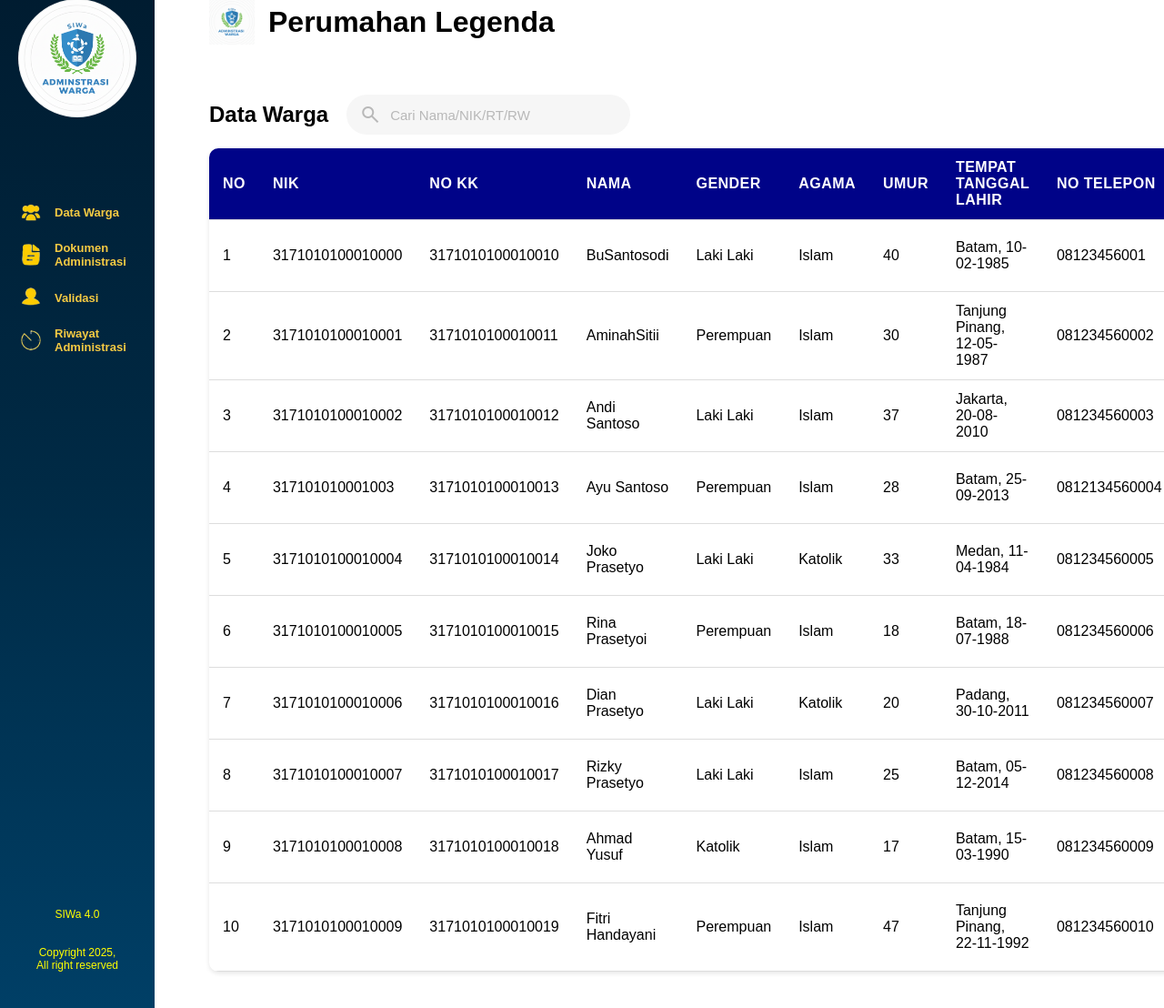
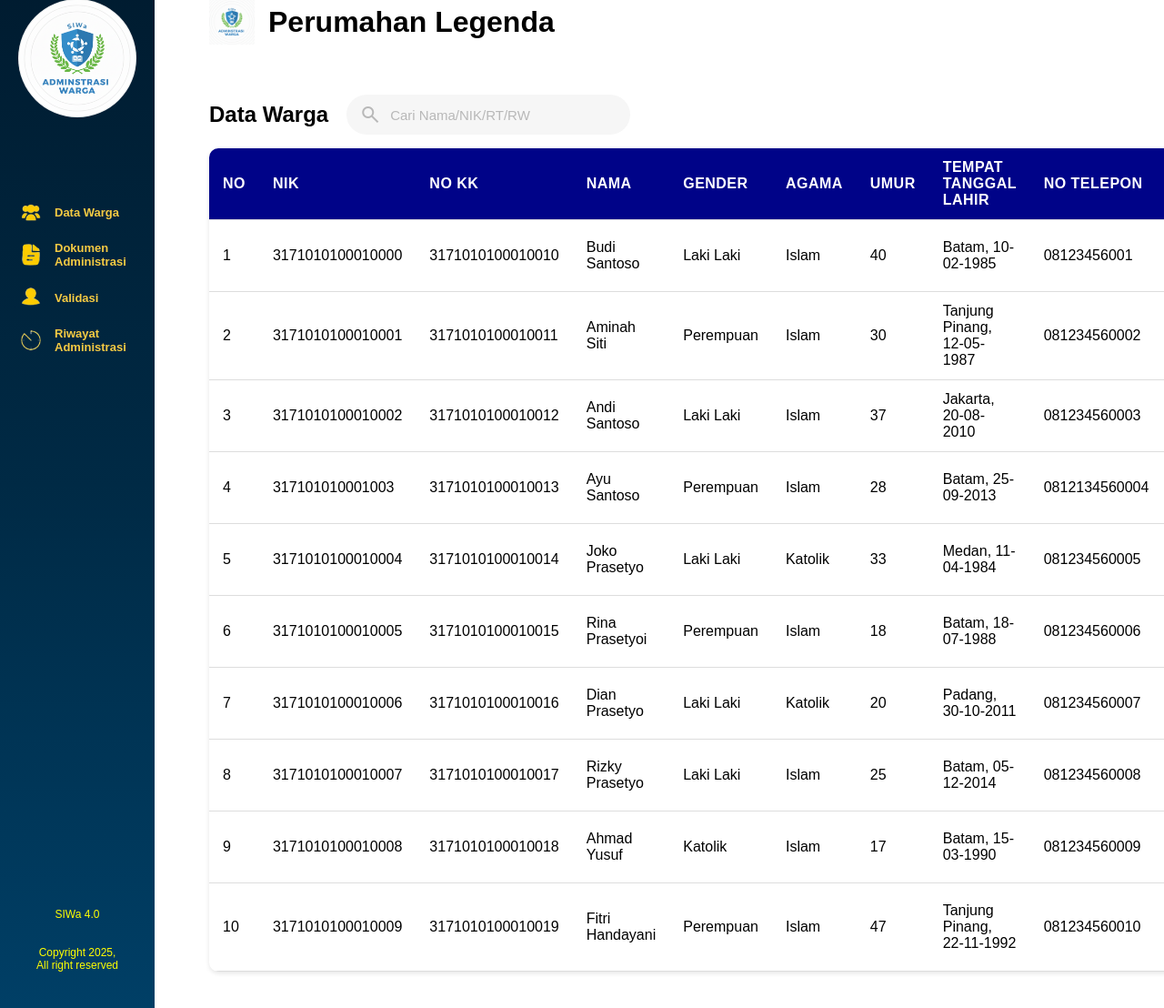
Before and after one commit to naufal7722/PBL-01, a Python web app: template template/tes.html in a window 1280 px wide; the page is wider, and only the part inside the window is pictured. Shown: the part 41-1149 px from the top of that part at 91% size. Run offline with Jinja, Linux system fonts and the light colour scheme; the template is opened without the code that fills it, so the values that code supplies are empty.

Commit message:
Update tes.html

```diff
--- a/template/tes.html
+++ b/template/tes.html
@@ -93,7 +93,7 @@
         <td>1</td>
         <td>3171010100010000</td>
         <td>3171010100010010</td>
-        <td>BuSantosodi</td>
+        <td>Budi Santoso</td>
         <td>Laki Laki</td>
         <td>Islam</td>
         <td>40</td>
@@ -107,7 +107,7 @@
         <td>2</td>
         <td>3171010100010001</td>
         <td>3171010100010011</td>
-        <td>AminahSitii</td>
+        <td>Aminah Siti</td>
         <td>Perempuan</td>
         <td>Islam</td>
         <td>30</td>
```
